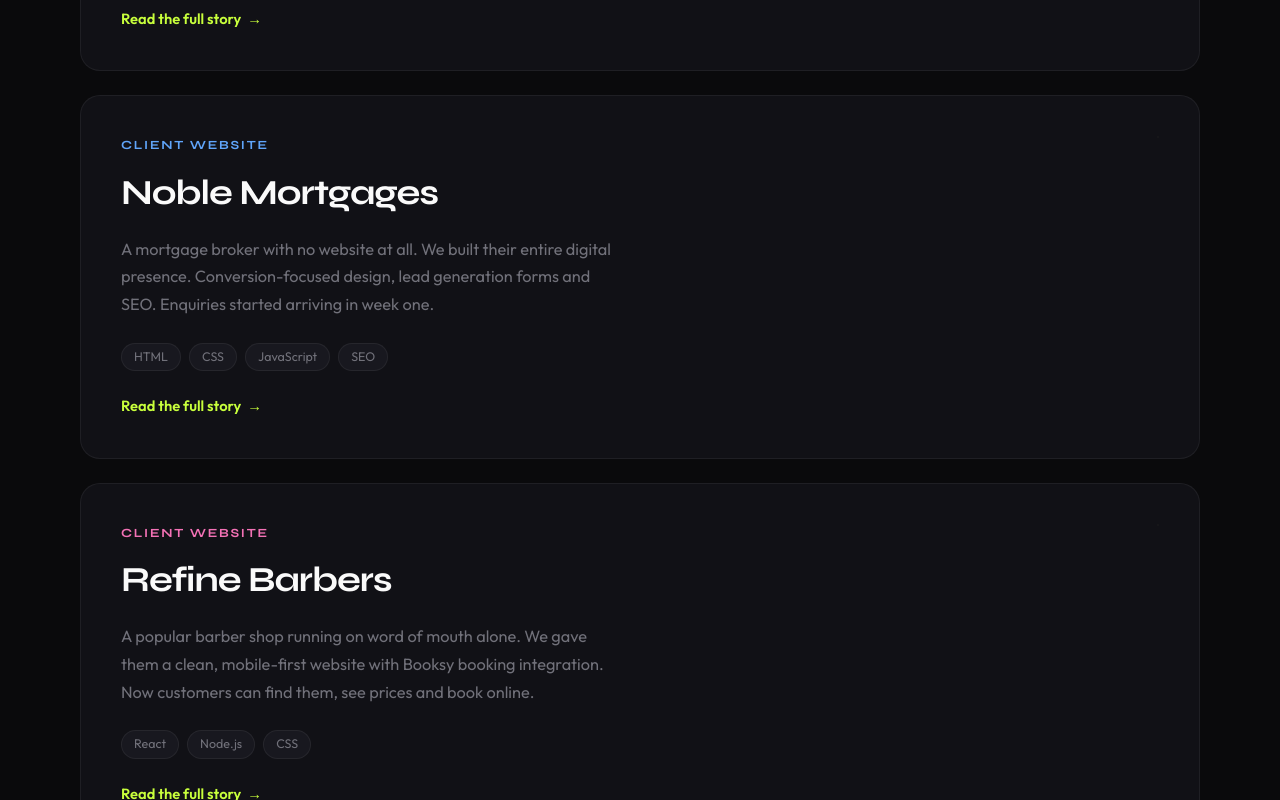
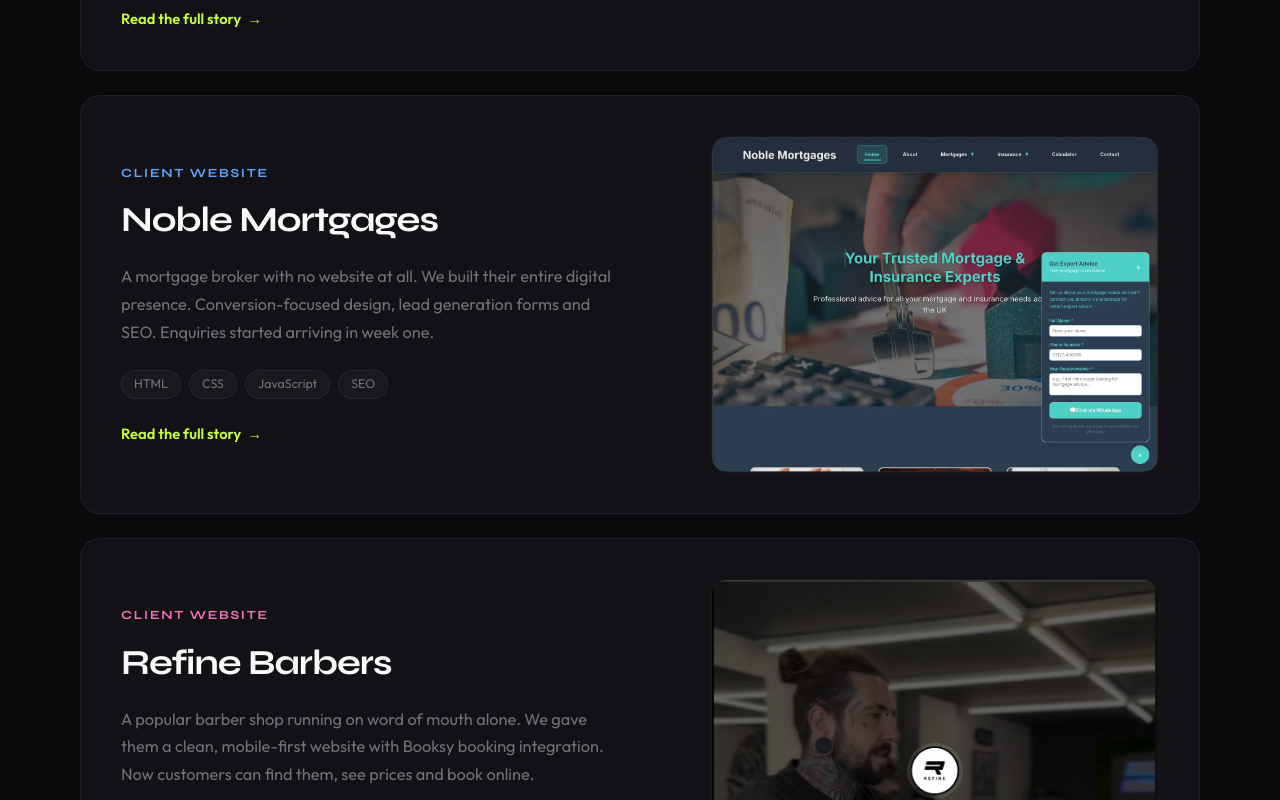
Before and after one commit to James-Burch/burch-studio, a Next.js app: page / in a window 1280 px wide. Shown: the part 1560-2360 px from the top of the page. Built offline with nearby package versions, Linux system fonts and the light colour scheme.

Commit message:
fix(ui): restore homepage project screenshots on main
- add image support to homepage work project data
- render Noble Mortgages and Refine Barbers screenshots on the landing page
- keep the SaaS card as a clean stats-based placeholder for now

```diff
--- a/components/sections/WorkSection.tsx
+++ b/components/sections/WorkSection.tsx
@@ -72,15 +72,14 @@
                   <div className="lg:justify-self-end">
                     {project.image ? (
                       <div className="overflow-hidden rounded-2xl border border-brand-border bg-brand-bg lg:max-w-[28rem]">
-                        <div className="relative aspect-[4/3]">
-                          <Image
-                            src={project.image}
-                            alt={project.imageAlt ?? `${project.title} project preview`}
-                            fill
-                            sizes="(min-width: 1024px) 448px, (min-width: 768px) 40vw, 100vw"
-                            className="object-cover object-top transition-transform duration-500 group-hover:scale-[1.02]"
-                          />
-                        </div>
+                        <Image
+                          src={project.image}
+                          alt={project.imageAlt ?? `${project.title} project preview`}
+                          width={1448}
+                          height={1084}
+                          sizes="(min-width: 1024px) 448px, (min-width: 768px) 40vw, 100vw"
+                          className="block aspect-[4/3] w-full object-cover object-top transition-transform duration-500 group-hover:scale-[1.02]"
+                        />
                       </div>
                     ) : project.stats ? (
                       <div className="overflow-hidden rounded-2xl border border-brand-border bg-brand-bg lg:max-w-[28rem]">
```
